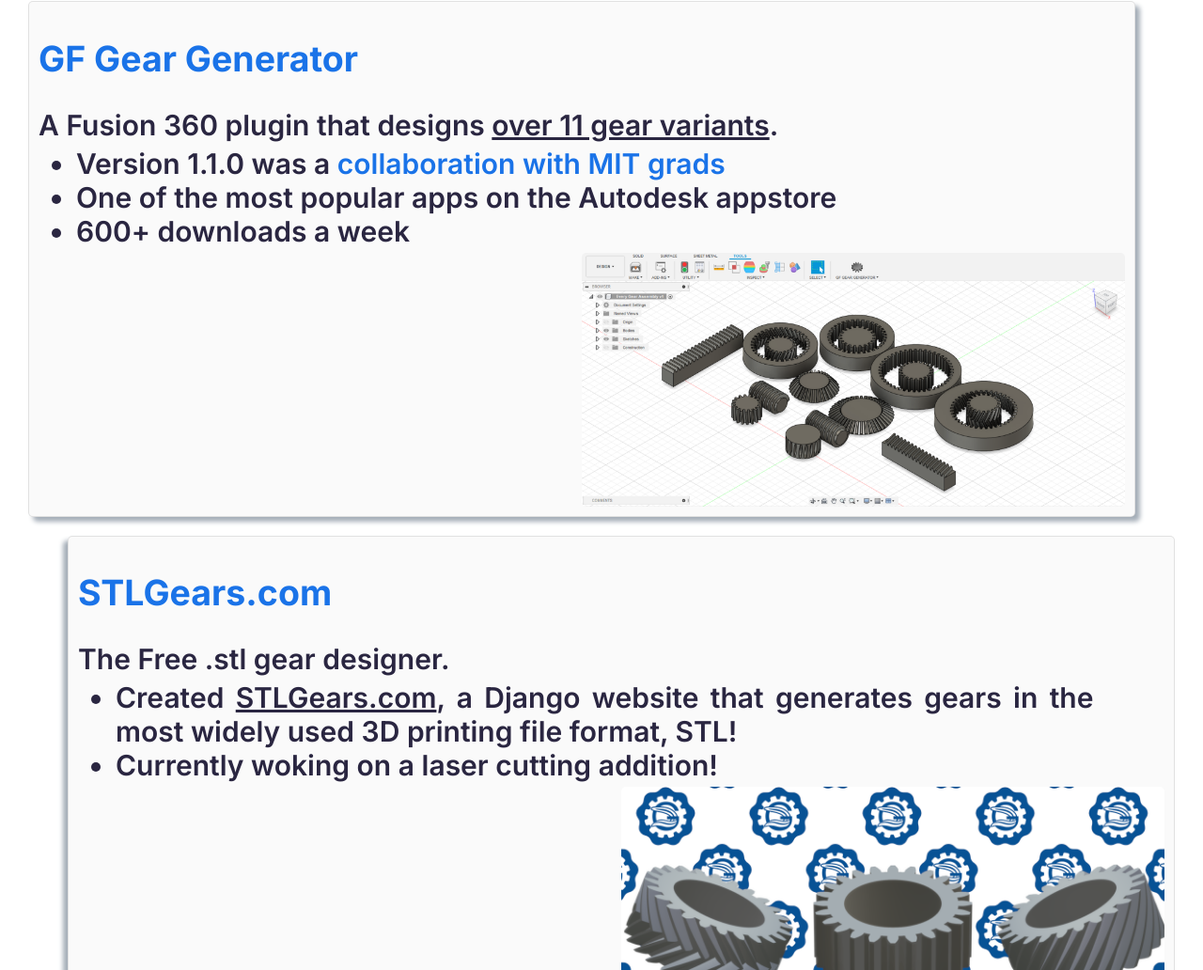
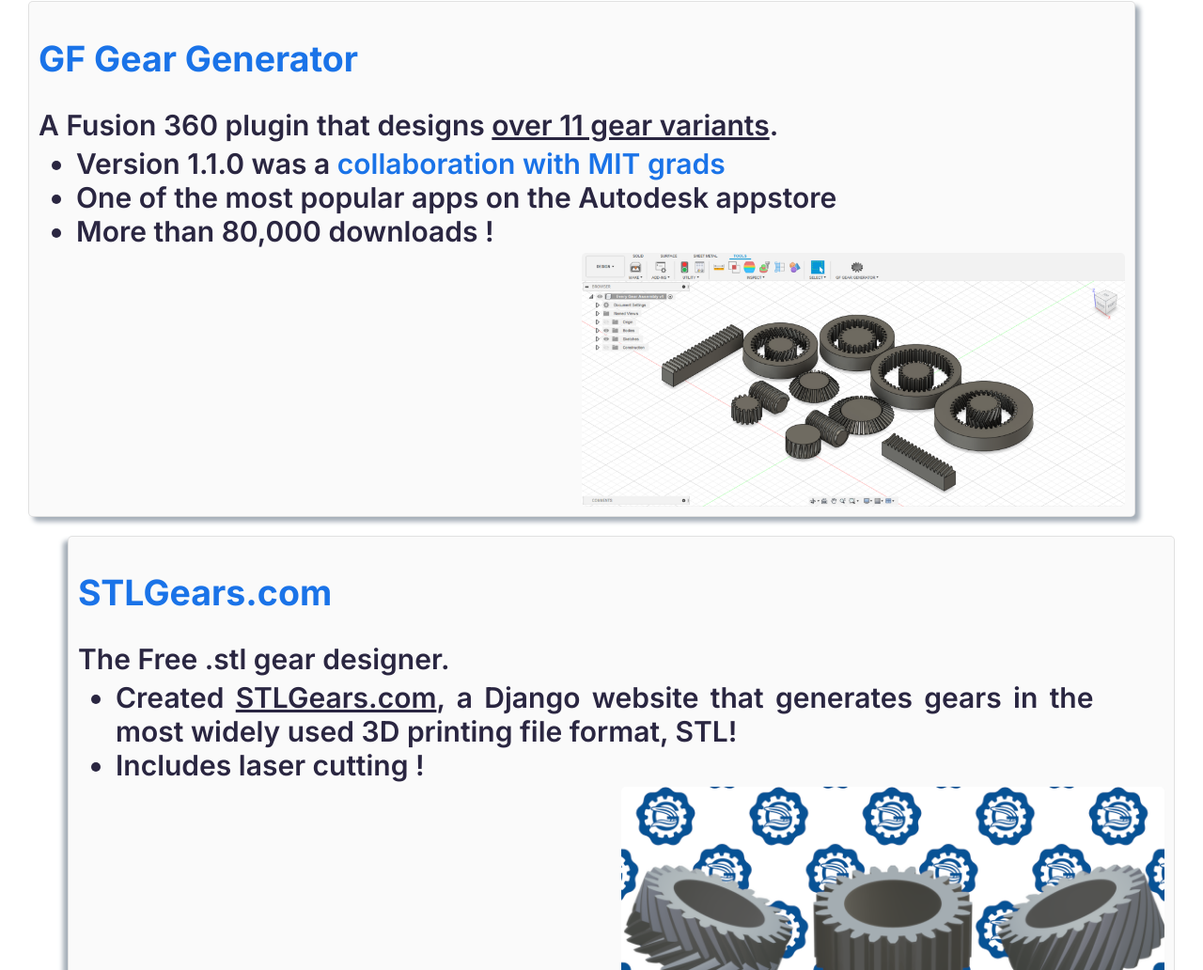
Before and after one commit to JuanGras/JuanGras.github.io, a plain HTML site: page index.html in a window 1280 px wide. Shown: the part 1747-2779 px from the top of the page at 94% size. Drawn offline with nearby package versions, Linux system fonts and the light colour scheme.

Commit message:
Updated GFGG Downloads info, updated stlgears_com info

```diff
--- a/index.html
+++ b/index.html
@@ -242,7 +242,7 @@
             <ul class="list">
               <li>Version 1.1.0 was a <a class="blue">collaboration with MIT grads</a></li>
               <li>One of the most popular apps on the Autodesk appstore</li>
-              <li>600+ downloads a week</li>
+              <li>More than 80,000 downloads !</li>
             </ul>
             <img class="leftimage" src="F360-gears.png">
           </div>
@@ -259,7 +259,7 @@
             <ul class="list">
               <li>Created <a target="_blank" href="https://www.stlgears.com/" class="link">STLGears.com</a>, a Django website that generates gears in the most widely used 3D printing file format, STL!
               </li>
-              <li>Currently woking on a laser cutting addition!
+              <li>Includes laser cutting !
               </li>
             </ul>
             <img class="leftimage" src="3Gears.png">
```
